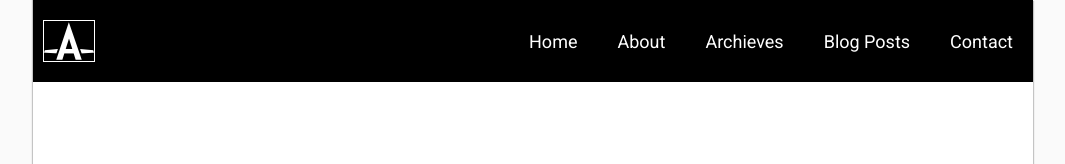
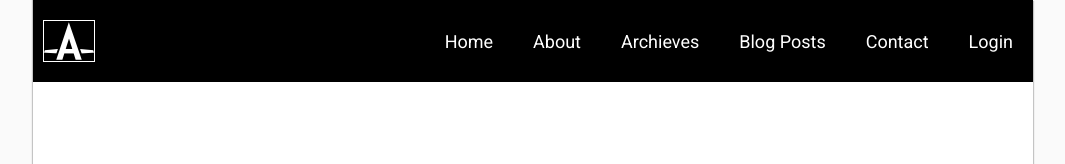
Before and after one commit to Joy43/JOY-PORTFOOLLIO, a plain HTML site: page index.html in a window 1280 px wide. Shown: the top 164 px of the page, without its empty margins (107-1172 px from the left). Drawn offline with Linux system fonts and the light colour scheme.

Commit message:
Update index.html

```diff
--- a/index.html
+++ b/index.html
@@ -22,6 +22,7 @@
       referrerpolicy="no-referrer"
     />
     <link rel="stylesheet" href="./css/style.css" />
+
   </head>
   <body>
     <!-- header starts here  -->
@@ -37,6 +38,7 @@
           <li><a href="#archieves" class="nav__link">Archieves</a></li>
           <li><a href="#blog-posts" class="nav__link">Blog Posts</a></li>
           <li><a href="contact.html" class="nav__link">Contact</a></li>
+          <li><a href="signup.html" class="nav__link">Login</a></li>
         </ul>
       </nav>
     </header>
```
